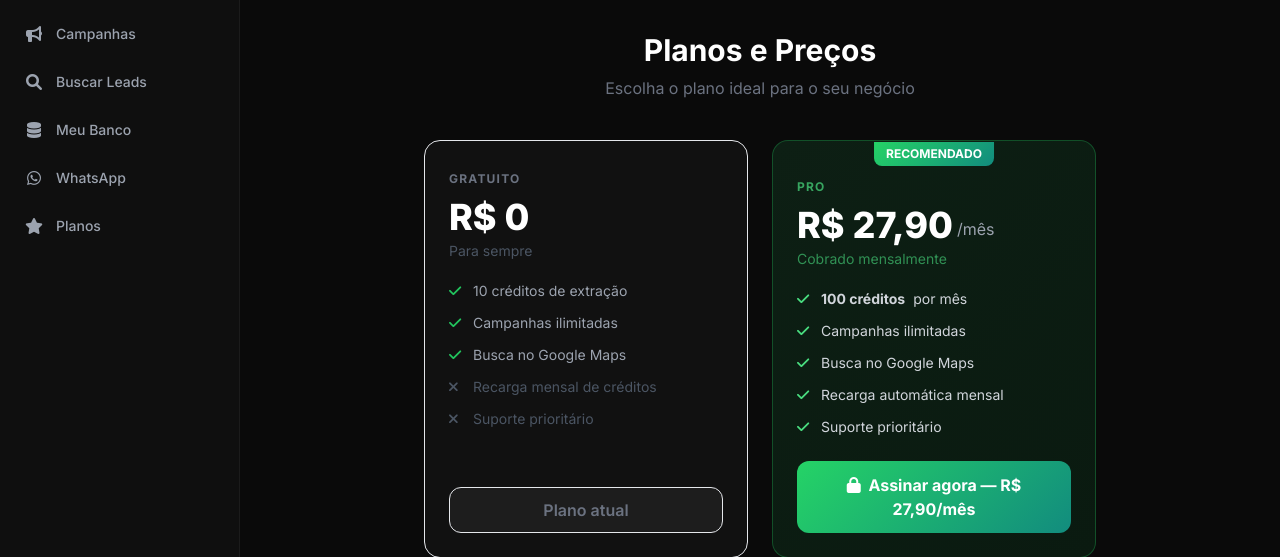
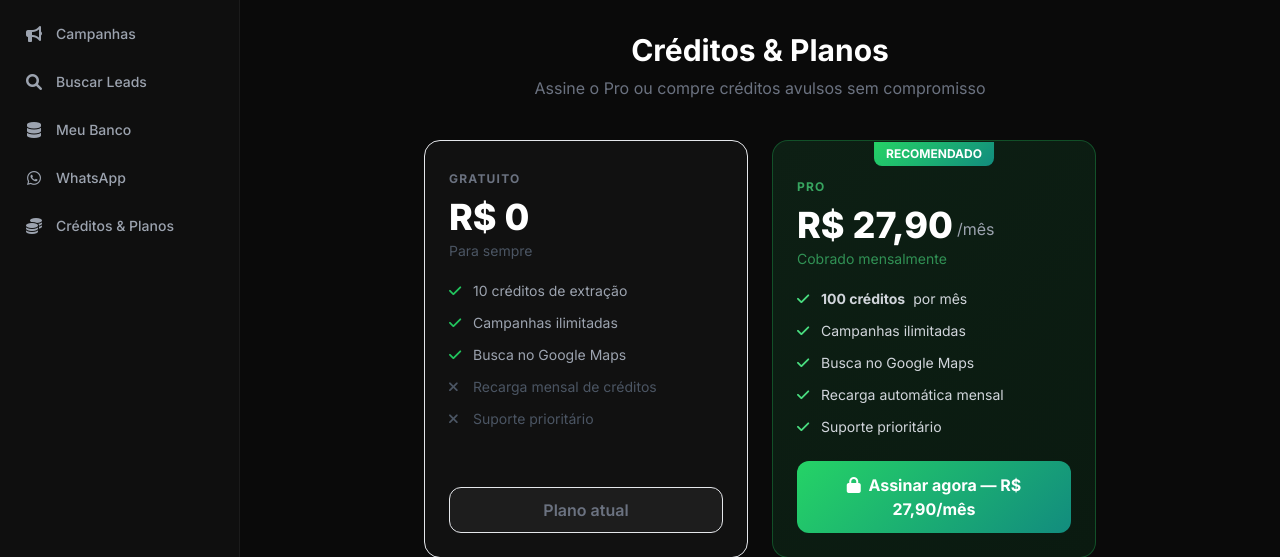
Before and after one commit to Pedrovaptbr/B2B, a Django app: page /accounts/planos/ in a window 1280 px wide. Shown: the part 64-621 px from the top of the page. Run offline with Django 5.2, Linux system fonts and the light colour scheme; the visitor is signed in with stand-in values (Sample User, id 1); some libraries are stand-ins or nearby versions.

Commit message:
feat: rename 'Planos' to 'Créditos & Planos' + add .env.example
- Sidebar nav icon updated to fa-coins
- Planos page subtitle updated to reflect credit packs
- Landing page nav and app mockup sidebar updated
- Add .env.example with all required variables documented

Co-Authored-By: Claude Sonnet 4.6 <noreply@anthropic.com>

```diff
--- a/templates/accounts/planos.html
+++ b/templates/accounts/planos.html
@@ -5,8 +5,8 @@
 <div class="max-w-2xl mx-auto">
 
     <div class="text-center mb-10">
-        <h1 class="text-3xl font-bold text-white">Planos e Preços</h1>
-        <p class="text-gray-500 mt-2">Escolha o plano ideal para o seu negócio</p>
+        <h1 class="text-3xl font-bold text-white">Créditos & Planos</h1>
+        <p class="text-gray-500 mt-2">Assine o Pro ou compre créditos avulsos sem compromisso</p>
     </div>
 
     <div class="grid grid-cols-1 md:grid-cols-2 gap-6">
--- a/templates/base.html
+++ b/templates/base.html
@@ -60,8 +60,8 @@
                 </a>
                 <a href="{% url 'accounts:planos' %}"
                    class="nav-link flex items-center gap-3 px-3 py-2.5 rounded-lg text-gray-400 text-sm font-medium">
-                    <i class="fas fa-star w-5 text-center text-base"></i>
-                    Planos
+                    <i class="fas fa-coins w-5 text-center text-base"></i>
+                    Créditos & Planos
                 </a>
             </nav>
 
--- a/templates/landing_page.html
+++ b/templates/landing_page.html
@@ -117,7 +117,7 @@
         <div class="hidden md:flex items-center gap-8 text-sm text-gray-400">
             <a href="#como-funciona" class="hover:text-white transition-colors">Como funciona</a>
             <a href="#preview" class="hover:text-white transition-colors">Prévia</a>
-            <a href="#precos" class="hover:text-white transition-colors">Preços</a>
+            <a href="#precos" class="hover:text-white transition-colors">Créditos & Planos</a>
             <a href="#faq" class="hover:text-white transition-colors">FAQ</a>
         </div>
         <div class="flex items-center gap-3">
@@ -312,7 +312,7 @@
                                     <i class="fab fa-whatsapp" style="width:16px;text-align:center;font-size:13px;flex-shrink:0;"></i>WhatsApp
                                 </a>
                                 <a style="display:flex;align-items:center;gap:10px;padding:9px 12px;border-radius:8px;color:#6b7280;font-size:13px;font-weight:500;text-decoration:none;">
-                                    <i class="fas fa-star" style="width:16px;text-align:center;font-size:13px;flex-shrink:0;"></i>Planos
+                                    <i class="fas fa-coins" style="width:16px;text-align:center;font-size:13px;flex-shrink:0;"></i>Créditos & Planos
                                 </a>
                             </nav>
                             <!-- User footer -->
```
Also changed, not shown: 1 other file.
